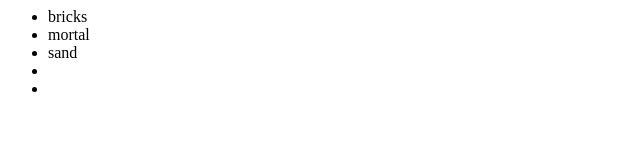
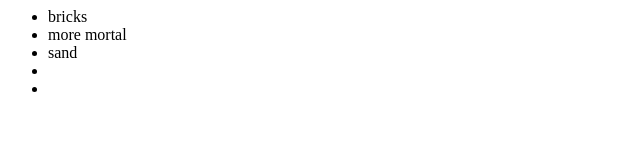
Before and after one commit to shivaraj-b-karagera/newGit-Test, a plain HTML site: page index.html in a window 1280 px wide. Shown: the full height of the page, 0-640 px from the left. Drawn offline with Linux system fonts and the light colour scheme.

Commit message:
changed mortar

```diff
--- a/index.html
+++ b/index.html
@@ -3,7 +3,7 @@
         <div>
             <ul>
                 <li>bricks</li>
-                <li>mortal </li>
+                <li>more mortal </li>
                 <li>sand </li>
                 <li> </li>
                 <li> </li>
```
